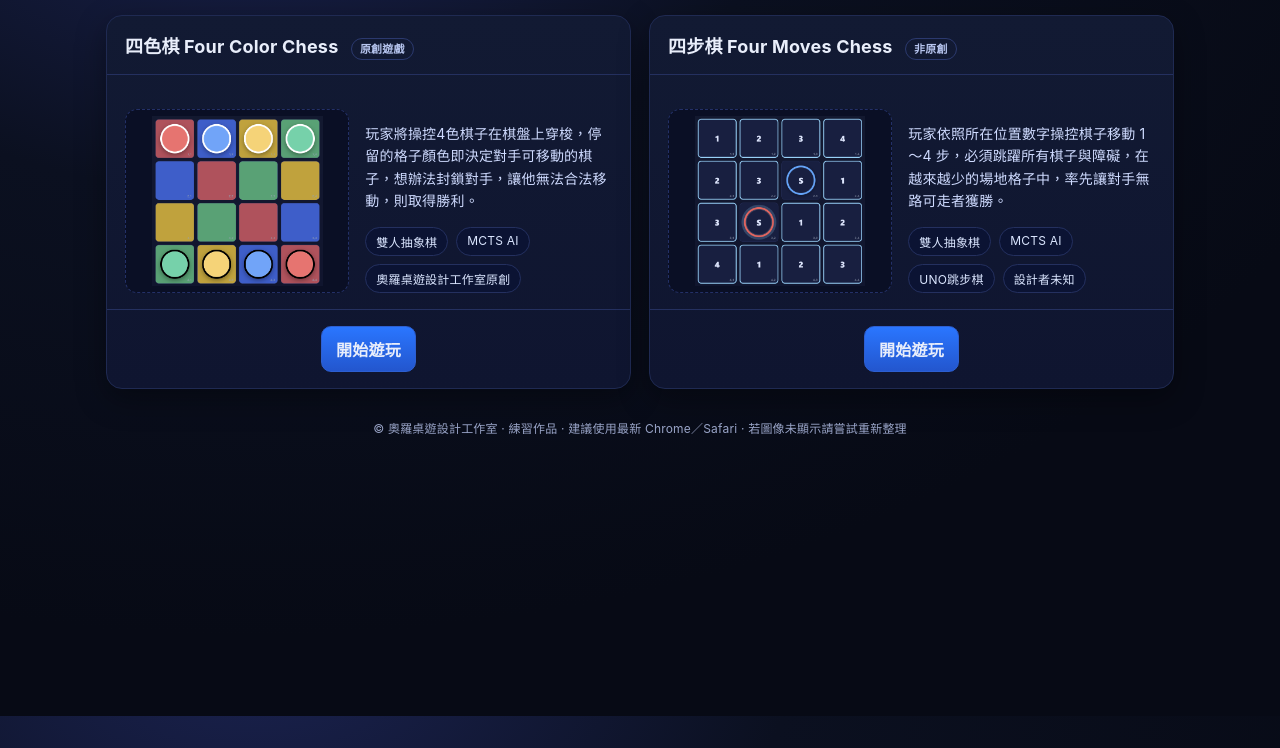
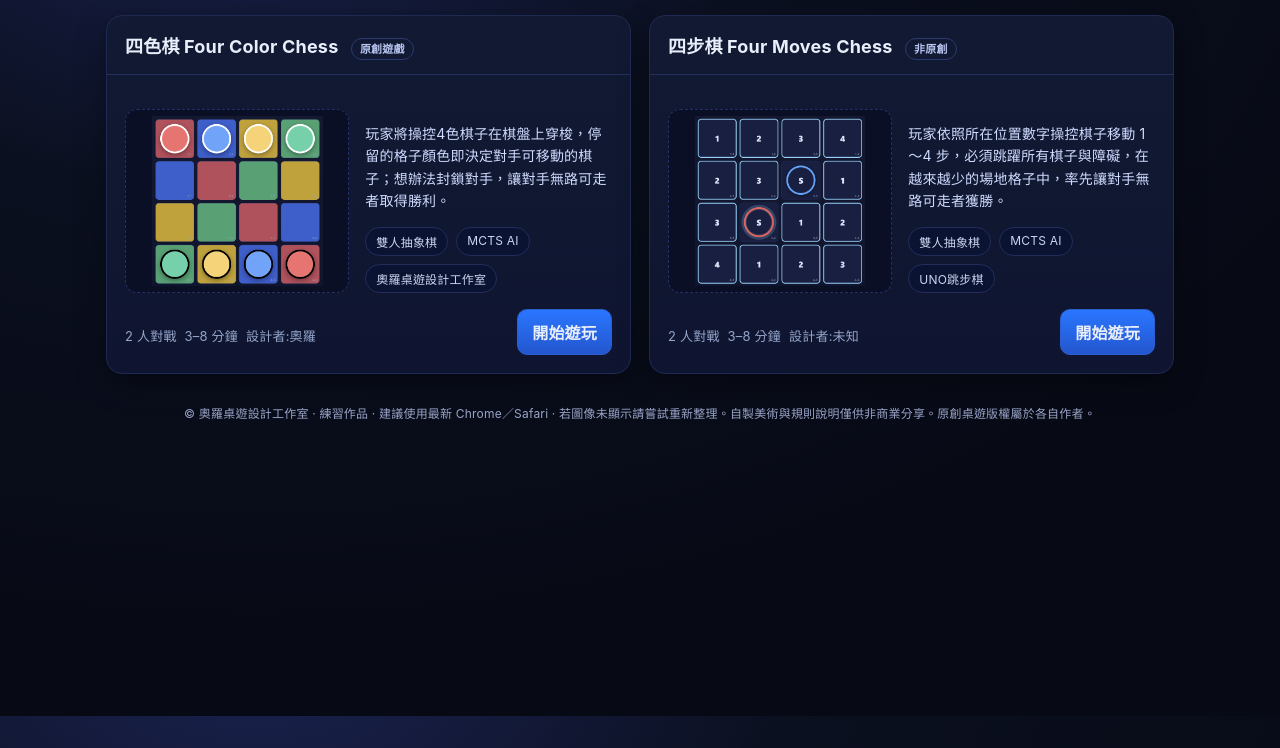
Before and after one commit to oro1081111/oro-games, a plain HTML site: page index.html in a window 1280 px wide. Shown: the part 84-832 px from the top of the page. Drawn offline with Linux system fonts and the light colour scheme.

Commit message:
微調首頁顯示

```diff
--- a/index.html
+++ b/index.html
@@ -46,10 +46,17 @@
       background: #0a0f25; border:1px dashed #233067; border-radius:12px; position:relative; min-height:180px;
       display:grid; place-items:center; overflow:hidden;
     }
-
+    .thumb {
+      cursor: pointer;
+      transition: box-shadow .18s, filter .18s;
+    }
+    .thumb:hover img, .thumb:focus img {
+      filter: saturate(1.15) contrast(1.12) brightness(1.08);
+      box-shadow: 0 0 0 3px #6ee7ff88, 0 8px 28px #6ee7ff22;
+    }
 
     .desc{font-size:14px; color:#cfdbff; line-height:1.6}
-    .meta{display:flex; gap:8px; flex-wrap:wrap; margin-top:8px}
+    .meta{display:flex; gap:8px; flex-wrap:wrap; margin-top:8px; color:var(--muted); font-size:13px; opacity:0.92;}
     .pill{background:#0b1333; border:1px solid #24305f; padding:5px 10px; border-radius:999px; font-size:12px; color:#dbe6ff}
 
     .actions{padding:16px 18px; border-top:1px solid #24305f; display:flex; gap:10px; flex-wrap:wrap; justify-content:center;}
@@ -68,7 +75,7 @@
     <header>
       <div>
         <h1>抽象棋 · 遊戲首頁</h1>
-        <div class="sub">選擇一款遊戲開始 · 設計／開發：奧羅</div>
+        <div class="sub">選擇一款遊戲開始 · 程式開發練習：奧羅</div>
       </div>
     </header>
 
@@ -79,19 +86,22 @@
           <h2>四色棋 Four Color Chess <span class="tag">原創遊戲</span></h2>
         </header>
         <div class="body">
-          <div class="preview" aria-hidden="true">
+          <a class="preview" href="FCG.html" aria-label="進入四色棋">
             <img src="thumb-fcg.png" alt="四色棋縮圖" class="thumb-img" style="max-width:90%;max-height:170px;object-fit:contain;">
-          </div>
+          </a>
           <div>
-            <p class="desc">玩家將操控4色棋子在棋盤上穿梭，停留的格子顏色即決定對手可移動的棋子，想辦法封鎖對手，讓他無法合法移動，則取得勝利。</p>
+            <p class="desc">玩家將操控4色棋子在棋盤上穿梭，停留的格子顏色即決定對手可移動的棋子；想辦法封鎖對手，讓對手無路可走者取得勝利。</p>
             <div class="meta">
               <span class="pill">雙人抽象棋</span>
               <span class="pill">MCTS AI</span>
-              <span class="pill">奧羅桌遊設計工作室原創</span>
+              <span class="pill">奧羅桌遊設計工作室</span>
             </div>
           </div>
         </div>
-        <div class="actions">
+        <div class="row" style="display:flex;align-items:center;justify-content:space-between;flex-wrap:nowrap;padding:0 18px 18px 18px;">
+          <div class="meta" style="white-space:nowrap">
+            <span>2 人對戰</span><span>3–8 分鐘</span><span>設計者:奧羅</span>
+          </div>
           <a class="btn primary" href="FCG.html">開始遊玩</a>
         </div>
       </article>
@@ -102,27 +112,29 @@
           <h2>四步棋 Four Moves Chess <span class="tag">非原創</span></h2>
         </header>
         <div class="body">
-          <div class="preview" aria-hidden="true">
+          <a class="preview" href="FMG.html" aria-label="進入四步棋">
             <img src="thumb-fmg.png" alt="四步棋縮圖" class="thumb-img" style="max-width:90%;max-height:170px;object-fit:contain;">
-          </div>
+          </a>
           <div>
             <p class="desc">玩家依照所在位置數字操控棋子移動 1～4 步，必須跳躍所有棋子與障礙，在越來越少的場地格子中，率先讓對手無路可走者獲勝。</p>
             <div class="meta">
               <span class="pill">雙人抽象棋</span>
               <span class="pill">MCTS AI</span>
               <span class="pill">UNO跳步棋</span>
-              <span class="pill">設計者未知</span>
             </div>
           </div>
         </div>
-        <div class="actions">
+        <div class="row" style="display:flex;align-items:center;justify-content:space-between;flex-wrap:nowrap;padding:0 18px 18px 18px;">
+          <div class="meta" style="white-space:nowrap">
+            <span>2 人對戰</span><span>3–8 分鐘</span><span>設計者:未知</span>
+          </div>
           <a class="btn primary" href="FMG.html">開始遊玩</a>
         </div>
       </article>
     </section>
 
     <footer>
-      © 奧羅桌遊設計工作室 · 練習作品 · 建議使用最新 Chrome／Safari · 若圖像未顯示請嘗試重新整理
+      © 奧羅桌遊設計工作室 · 練習作品 · 建議使用最新 Chrome／Safari · 若圖像未顯示請嘗試重新整理。自製美術與規則說明僅供非商業分享。原創桌遊版權屬於各自作者。
     </footer>
   </div>
 </body>
```
